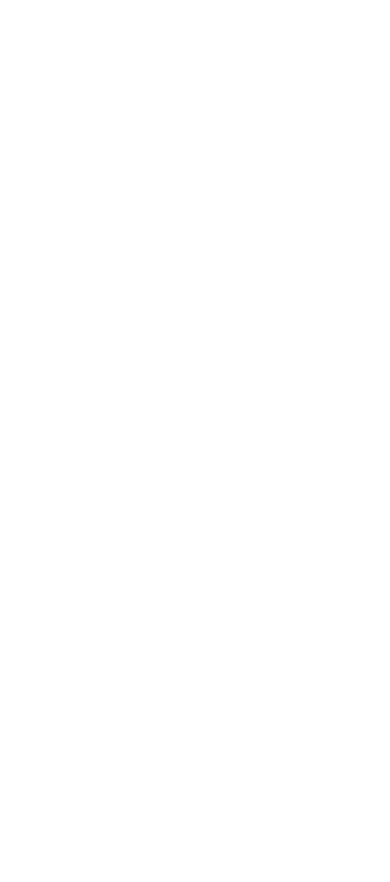
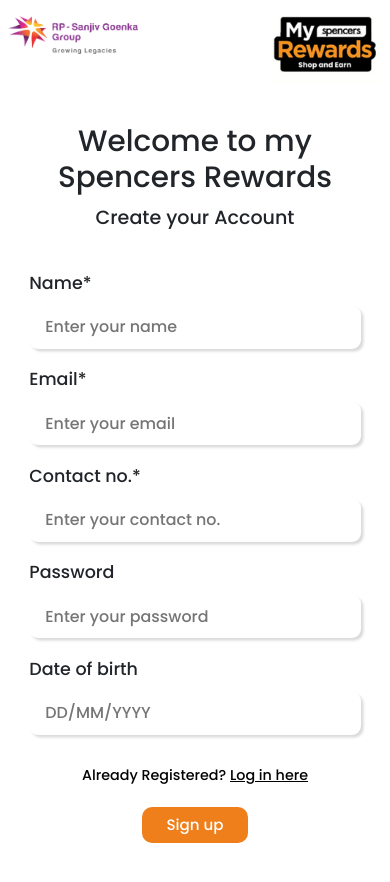
Before and after one commit to josephpal27/Spencers-2.0, a plain HTML site: page signup.html in a window 390 px wide. Before the commit the page ends 844 px from the top, so only its background shows below. Drawn offline with nearby package versions, Linux system fonts and the light colour scheme; a web font is replaced by a local one.

Commit message:
add signup page and update CSS styles for better responsiveness

```diff
--- a/assets/css/style.css
+++ b/assets/css/style.css
@@ -43,6 +43,12 @@
     text-align: center;
     font-family: "Poppins", serif;
 }
+.login-head h2{
+    font-size: calc(0.7rem + 1vw);
+    margin-top: 1.5rem;
+    text-align: center;
+    font-family: "Poppins", serif;
+}
 .login-head span{
     font-size: calc(0.25rem + 1vw);
     font-family: "Poppins", serif;
@@ -61,12 +67,19 @@
         margin-top: 1.5rem;
         padding: 0 3.5rem;
     }
+    #signup-head{
+      padding: 0 2rem;
+    }
 }
 
 @media screen and (max-width: 400px) {
     .login-head h1{
-        font-size: calc(1.7rem + 1vw);
+        font-size: calc(1.6rem + 1vw);
     }
+    .login-head h2{
+      margin-top: 0.8rem;
+      font-size: calc(0.95rem + 1vw);
+  }
     .login-head span{
         font-size: calc(0.7rem + 1vw);
         margin-top: 0.7rem;
@@ -75,8 +88,12 @@
 
 @media screen and (min-width: 400px) and (max-width: 768px) {
     .login-head h1{
-        font-size: calc(1.9rem + 1vw);
+        font-size: calc(1.8rem + 1vw);
     }
+    .login-head h2{
+      margin-top: 0.8rem;
+      font-size: calc(1.05rem + 1vw);
+  }
     .login-head span{
         font-size: calc(0.75rem + 1vw);
         margin-top: 0.85rem;
@@ -104,7 +121,7 @@ form input{
   font-size: calc(0.1rem + 1vw);
   font-family: "Poppins", serif;
   padding: 0.5rem 1rem;
-  margin: 0.5rem 0 0.8rem 0;
+  margin: 0.5rem 0 1rem 0;
   outline: none;
   border: none;
   border-radius: 10px;
@@ -134,9 +151,22 @@ form button:hover{
   background-color: #e8710a;
 }
 
+form span{
+  font-size: calc(0.2rem + 1vw);
+  font-family: "Poppins", serif;
+  margin: 1rem 0 0.5rem 0;
+  text-align: center;
+  display: block;
+  color: #000;
+  font-weight: 500;
+}
+form span a{
+  color: #000;
+}
+
 @media screen and (max-width: 768px) {
   form{
-    width: 80%;
+    width: 85%;
     margin: 2.5rem auto;
   }
   form label{
@@ -159,5 +189,9 @@ form button:hover{
     font-size: calc(0.7rem + 1vw);
     border-radius: 10px;
   }
+  form span{
+    font-size: calc(0.65rem + 1vw);
+    margin: 0.8rem 0 0.3rem 0;
+  }
 }
 /* Form End */
--- a/signup.html
+++ b/signup.html
@@ -0,0 +1,78 @@
+<!doctype html>
+<html lang="en">
+
+<head>
+    <meta charset="utf-8">
+    <meta name="viewport" content="width=device-width, initial-scale=1">
+    <title>Sign Up</title>
+    <link rel="shortcut icon" href="assets/images/logo/fav.png" type="image/x-icon">
+    <!-- Bootstrap CSS Link -->
+    <link href="https://cdn.jsdelivr.net/npm/bootstrap@5.3.3/dist/css/bootstrap.min.css" rel="stylesheet"
+        integrity="sha384-QWTKZyjpPEjISv5WaRU9OFeRpok6YctnYmDr5pNlyT2bRjXh0JMhjY6hW+ALEwIH" crossorigin="anonymous">
+    <!-- Link to Font Awesome -->
+    <link rel="stylesheet" href="https://cdnjs.cloudflare.com/ajax/libs/font-awesome/6.6.0/css/all.min.css"
+        integrity="sha512-Kc323vGBEqzTmouAECnVceyQqyqdsSiqLQISBL29aUW4U/M7pSPA/gEUZQqv1cwx4OnYxTxve5UMg5GT6L4JJg=="
+        crossorigin="anonymous" referrerpolicy="no-referrer" />
+    <!-- Link to AOS Animations -->
+    <link href="https://unpkg.com/aos@2.3.1/dist/aos.css" rel="stylesheet">
+    <!-- Link to Google Fonts -->
+    <link rel="preconnect" href="https://fonts.googleapis.com">
+    <link rel="preconnect" href="https://fonts.gstatic.com" crossorigin>
+    <link href="https://fonts.googleapis.com/css2?family=Cormorant+Garamond:ital,wght@0,300;0,400;0,500;0,600;0,700;1,300;1,400;1,500;1,600;1,700&family=DM+Sans:ital,opsz,wght@0,9..40,100..1000;1,9..40,100..1000&family=Inter:ital,opsz,wght@0,14..32,100..900;1,14..32,100..900&family=Jost:ital,wght@0,100..900;1,100..900&family=Montserrat:ital,wght@0,100..900;1,100..900&family=Poppins:ital,wght@0,100;0,200;0,300;0,400;0,500;0,600;0,700;0,800;0,900;1,100;1,200;1,300;1,400;1,500;1,600;1,700;1,800;1,900&family=Sail&family=Sour+Gummy:ital,wght@0,100..900;1,100..900&family=Tangerine:wght@400;700&family=Work+Sans:ital,wght@0,100..900;1,100..900&display=swap" rel="stylesheet">
+    <!-- CSS Link -->
+    <link rel="stylesheet" href="assets/css/style.css">
+</head>
+
+<body>
+
+    <!-- Logo Row Start -->
+    <section class="logo-row container-lg">
+        <img src="assets/images/Rpsg-logo.webp" alt="logo" id="logo-1">
+        <img src="assets/images/rewards-logo.png" alt="logo">
+    </section>
+    <!-- Logo Row End -->
+
+    <!-- Login Head Start -->
+    <section class="login-head container-lg" id="signup-head">
+        <h1>Welcome to my Spencers Rewards</h1>
+        <h2>Create your Account</h2>
+    </section>
+    <!-- Login Head End -->
+
+    <!-- Form Start -->
+    <form action="">
+        <label for="name" id="name">Name*</label>
+        <input type="text" name="name" id="name" placeholder="Enter your name">
+        <label for="email" id="email">Email*</label>
+        <input type="email" name="email" id="email" placeholder="Enter your email">
+        <label for="phone" id="phone">Contact no.*</label>
+        <input type="number" name="phone" id="phone" placeholder="Enter your contact no.">
+        <label for="pass" id="pass">Password</label>
+        <input type="password" name="pass" id="pass" placeholder="Enter your password">
+        <label for="dob" id="dob">Date of birth</label>
+        <input type="text" name="dob" id="dob" placeholder="DD/MM/YYYY">
+        <span>Already Registered? <a href="index.html">Log in here</a></span>
+        <button type="submit">Sign up</button>
+    </form>
+    <!-- Form End -->
+
+
+    <!-- -------------------------------------------------------------------------------------------------------------------------------- -->
+
+    <!-- Bootstrap JS Link -->
+    <script src="https://cdn.jsdelivr.net/npm/bootstrap@5.3.3/dist/js/bootstrap.bundle.min.js"
+        integrity="sha384-YvpcrYf0tY3lHB60NNkmXc5s9fDVZLESaAA55NDzOxhy9GkcIdslK1eN7N6jIeHz"
+        crossorigin="anonymous"></script>
+
+    <!-- AOS Animation JS Link -->
+    <script src="https://unpkg.com/aos@2.3.1/dist/aos.js"></script>
+    <script>
+        AOS.init();
+    </script>
+
+    <!-- JS Link -->
+    <script src="assets/js/script.js"></script>
+
+</body>
+
+</html>
```
